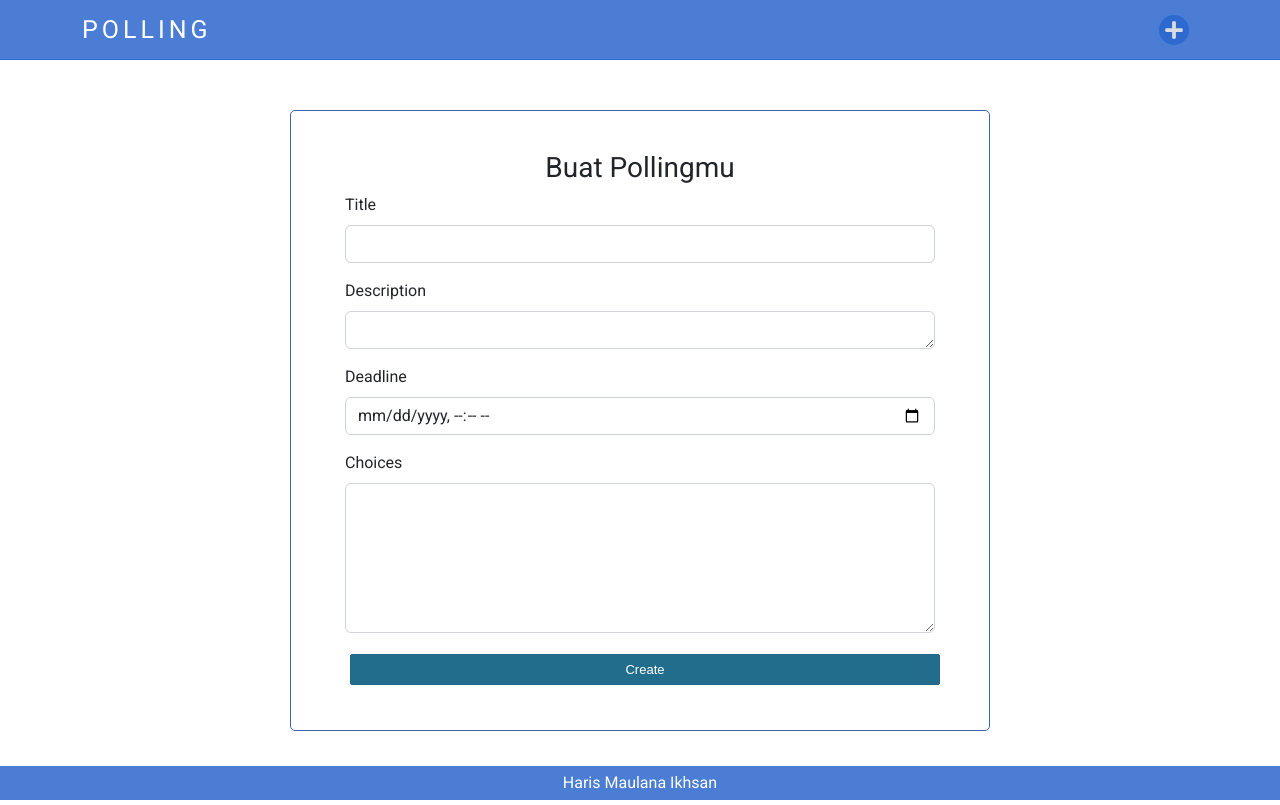
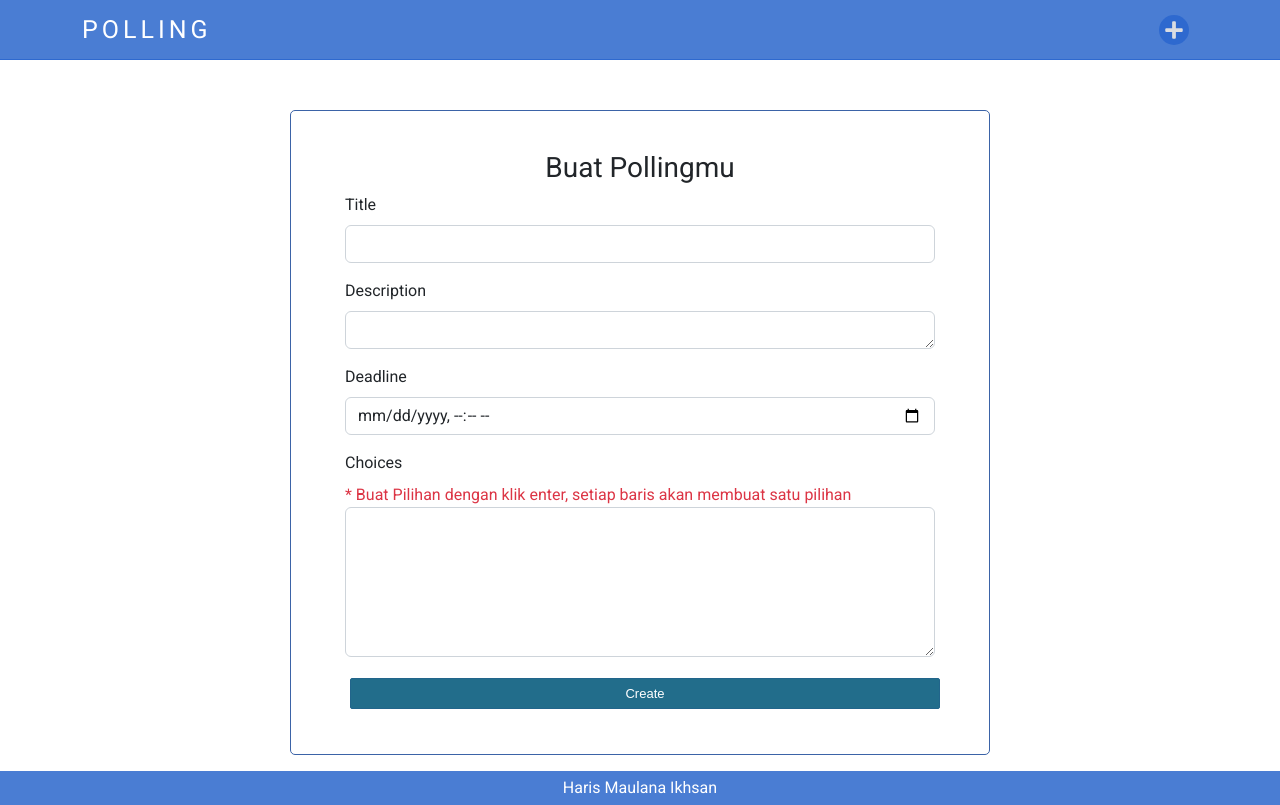
Before and after one commit to HarisMI40/project__polling_frontend, a React (Create React App) app: page / in a window 1280 px wide. Built offline with nearby package versions, Linux system fonts and the light colour scheme.

Commit message:
tambah keterangan cara membuat pilihan

```diff
--- a/src/Pages/Poll/Create/Create.js
+++ b/src/Pages/Poll/Create/Create.js
@@ -82,6 +82,11 @@ const Create = () => {
           <label htmlFor="Choices" className="form-label">
             Choices
           </label>
+          <br />
+          <span className="text-danger">
+            * Buat Pilihan dengan klik enter, setiap baris akan membuat satu
+            pilihan
+          </span>
           <textarea
             value={choices}
             onChange={(e) => setChoices(e.target.value)}
```
